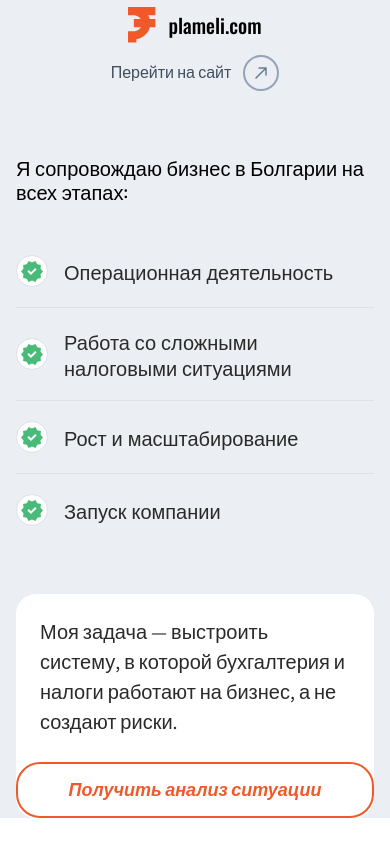
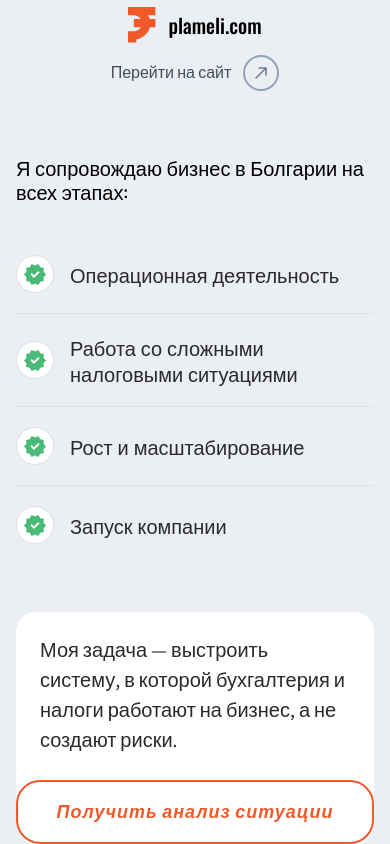
Before and after one commit to Serginho915/Plameli, a Next.js app in the folder frontend/: page /ru in a window 390 px wide. Shown: the part 1265-2109 px from the top of the page. Before the commit the page ends 2083 px from the top, so only its background shows below. Built offline with nearby package versions, Linux system fonts and the light colour scheme.

Commit message:
mobile header dd

```diff
--- a/frontend/src/components/layout/Header/Nav/Nav.module.scss
+++ b/frontend/src/components/layout/Header/Nav/Nav.module.scss
@@ -9,13 +9,18 @@
 
   @include down("tablet") {
     flex-direction: column;
-    align-items: flex-end;
+    align-items: stretch;
     gap: 16px;
+    width: 100%;
   }
 }
 
 .navItem {
   position: relative;
+
+  @include down("tablet") {
+    width: 100%;
+  }
 }
 
 .navLink {
@@ -70,6 +75,9 @@
 
   @include down("tablet") {
     font-size: 24px;
+    width: 100%;
+    justify-content: flex-end;
+    text-align: right;
   }
 }
 
@@ -99,7 +107,7 @@
   left: 0;
   width: 207px;
   background: #ffffff;
-  border-radius: 16px;
+  //border-radius: 16px;
   box-shadow: 0 8px 32px rgba(0, 0, 0, 0.10);
   list-style: none;
   padding: 0;
@@ -123,6 +131,7 @@
     opacity: 0;
     transform: translateY(-8px);
   }
+
   to {
     opacity: 1;
     transform: translateY(0);
@@ -147,11 +156,13 @@
   font-weight: 400;
   line-height: 28px;
   text-decoration: none;
-  transition: background-color 0.15s ease, color 0.15s ease;
-  border-radius: 0;
+  background-color: #F3F5F7;
+  border-bottom: 2px solid #D0DAE7;
+  border-radius: 4px;
 
   &:hover {
-    background-color: #F8FAFC;
-    color: $accent;
+    background: #ffffff;
+    color: #000000;
+    border-bottom: 2px solid #2A2A2A;
   }
 }
--- a/frontend/src/components/sections/Stats/Services/Services.module.scss
+++ b/frontend/src/components/sections/Stats/Services/Services.module.scss
@@ -84,8 +84,8 @@
 }
 
 .serviceIcon {
-  width: 32px;
-  height: 32px;
+  width: 38px;
+  height: 38px;
   border-radius: 50%;
   border: 1px solid #DCE1E8;
   background-color: #ffffff;
--- a/frontend/src/components/ui/Button/Button.module.scss
+++ b/frontend/src/components/ui/Button/Button.module.scss
@@ -24,7 +24,7 @@
   }
 
   &::before {
-    content: '';
+    content: "";
     position: absolute;
     bottom: 0;
     left: 0;
@@ -76,21 +76,25 @@
 
 .consultationMobile {
   border: 2px solid $accent;
-  background-color: transparent;
+  background-color: #fff;
   color: $accent;
   font-style: italic;
-  font-size: 32px;
-  padding: 16px 40px;
+  font-size: 28px;
+  padding: 8px 24px;
   width: 100%;
   text-transform: none;
-  font-weight: 500;
+  font-style: italic;
+  font-weight: 600;
+  line-height: 32px;
+  letter-spacing: 1px;
+  font-weight: 600;
   position: relative;
   overflow: hidden;
   z-index: 1;
   transition: color 0.4s ease;
 
   &::before {
-    content: '';
+    content: "";
     position: absolute;
     bottom: 0;
     left: 0;
@@ -103,7 +107,7 @@
 
   &:hover,
   &:active {
-    color: #FFFFFF;
+    color: #ffffff;
 
     &::before {
       height: 100%;
```
Also changed, not shown: frontend/src/components/layout/Header/Header.module.scss (line endings or trailing spaces).
